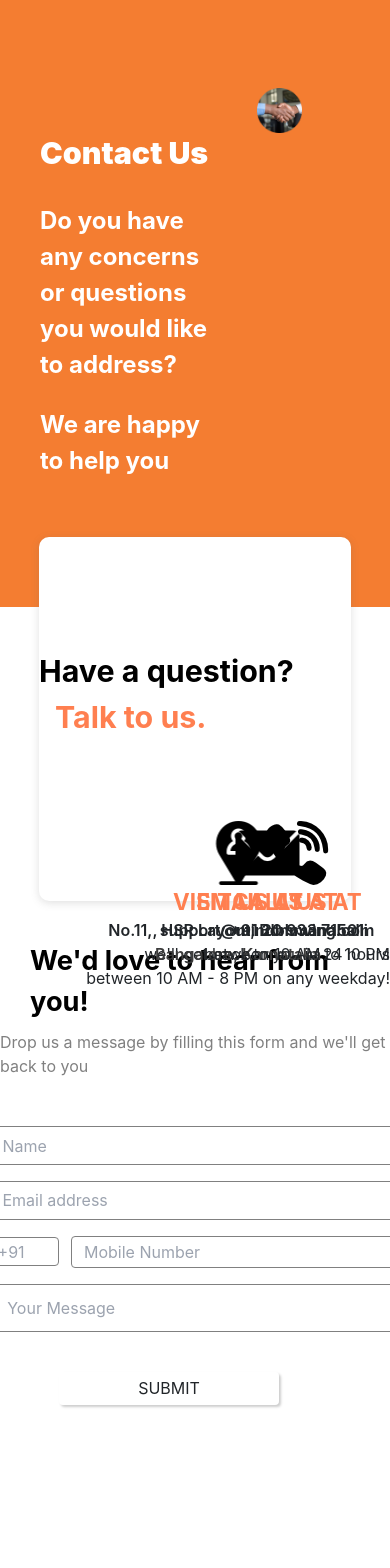
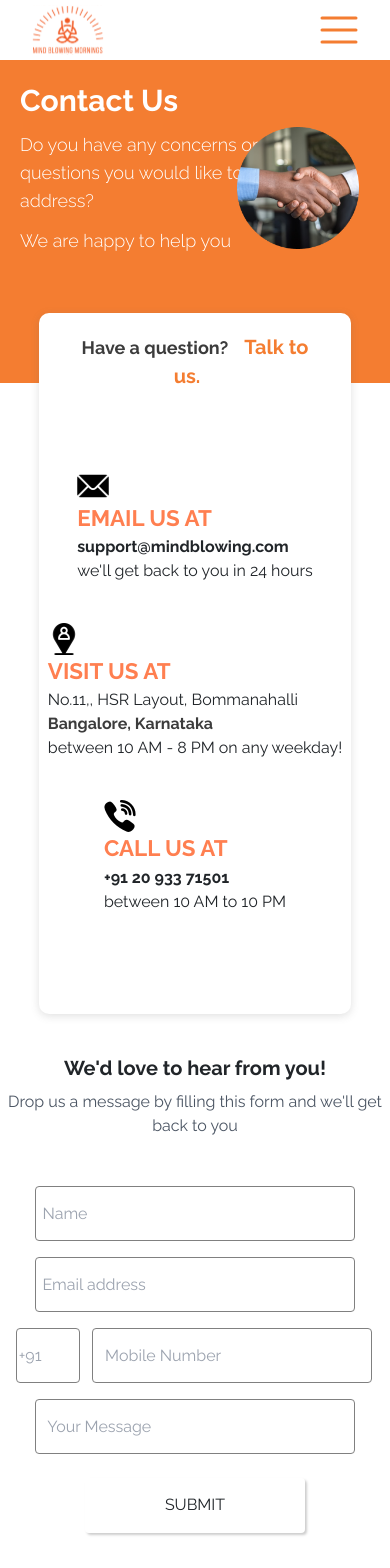
Before and after one commit to AndDev741/Mind-Blowing-Morning, a React (Vite) app: page /contact in a window 390 px wide. Shown: the top 1568 px of the page. Before the commit the page ends 1493 px from the top, so only its background shows below. Built offline with nearby package versions, Linux system fonts and the light colour scheme.

Commit message:
changes on the contact page layout

```diff
--- a/src/components/Hero/Hero.css
+++ b/src/components/Hero/Hero.css
@@ -22,6 +22,7 @@
   align-items: center;
   gap: 1rem;
   flex-direction: column;
+  background-image: url("../../assets/Background.png");
   background-repeat: no-repeat !important;
   background-size: cover !important;
   background-position: center;
--- a/src/components/navbar/MobileMenu.tsx
+++ b/src/components/navbar/MobileMenu.tsx
@@ -81,7 +81,7 @@ export default function MobileMenu(props: MobileMenuProps) {
             onClick={() => setOpen((prevState: boolean) => !prevState)}
             className="bg-slate-200 mb-4 py-1 w-36 pl-2 rounded"
           >
-            <Link to="contact" className="text-lg font-bold text-primaryOrange">
+            <Link to="/contact" className="text-lg font-bold text-primaryOrange">
               Contact Us
             </Link>
           </li>
--- a/src/components/navbar/Navbar.tsx
+++ b/src/components/navbar/Navbar.tsx
@@ -42,7 +42,7 @@ export default function Navbar() {
             </Link>
           </li>
           <li>
-            <Link to="contact" className="text-lg font-bold text-[#3C3C3C]">
+            <Link to="/contact" className="text-lg font-bold text-[#3C3C3C]">
               Contact Us
             </Link>
           </li>
--- a/src/pages/About.tsx
+++ b/src/pages/About.tsx
@@ -2,9 +2,12 @@
 import './About.css'
 import './../index.css'
 import Button from '../components/Buttons/Button'
+import Navbar from '../components/navbar/Navbar'
 
 export default function About() {
   return (
+    <>
+    <Navbar/>
     <div className='section w-full flex justify-center items-center'>
       <div className=" container  mt-3">
         <div className="impara flex justify-row ">
@@ -69,5 +72,6 @@ export default function About() {
         </div>
       </div>
     </div>
+    </>
   )
 }
--- a/src/pages/Community_Page/Community.tsx
+++ b/src/pages/Community_Page/Community.tsx
@@ -1,9 +1,10 @@
 import { Link } from "react-router-dom";
 import Button from "../../components/Buttons/Button";
+import Navbar from "../../components/navbar/Navbar";
 
 export default function Community() {
   return (<>
-
+  <Navbar/>
     <div className='section w-full flex justify-center items-center my-10'>
       <div className="container">
         <div className="flex">
--- a/src/pages/contactpage/Contact.tsx
+++ b/src/pages/contactpage/Contact.tsx
@@ -1,40 +1,42 @@
 import Button from '../../components/Buttons/Button'
+import Navbar from '../../components/navbar/Navbar'
 import './contact.css'
 
 export default function Contact() {
   return (
     <>
-      <div className="section  w-full">
-        <div className=" bg-[#F47D31] p-20 pb-32 px-10 flex w-full justify-center">
-          <div className="para font-bold" style={{ color: "white" }}>
-            <p><h1 className="my-8" style={{ fontSize: "1.9rem" }}>Contact Us</h1></p>
-            <p className="my-4" style={{ fontSize: "1.5rem" }}>Do you have any  concerns or questions you would like to address?</p>
-            <p className="" style={{ fontSize: "1.5rem" }}>We are happy to help you</p>
+    <Navbar/>
+      <div className="section font-mainFont  w-full">
+        <div className=" bg-[#F47D31] md:p-20 pb-32 xs:px-5  sm:px-10 flex w-full justify-center" id='headerContact'>
+          <div className="text-white para font-bold " >
+            <p><h1 className="text-3xl">Contact Us</h1></p>
+            <p className="font-ligth  xs:text-lg xs:py-3  ms:text-2xl">Do you have any  concerns or questions you would like to address?</p>
+            <p className="font-ligth xs:text-lg   md:text-2xl">We are happy to help you</p>
           </div>
           <div className="mx-12 my-2">
-            <img src="./src/pages/contactpage/Ellipse 86.png" alt="" />
+            <img src="./src/pages/contactpage/Ellipse 86.png" className='contactImage' alt="" />
           </div>
         </div>
         <div className=" flex justify-center flex-col w-[80%] mx-auto my-10 pb-20 bg-white Border" style={{boxShadow: "rgba(99, 99, 99, 0.2) 0px 2px 8px 0px",zIndex:"1", marginTop:"-70px"}}>
-          <div className=" m-auto mb-12 pt-28">
-            <p className=" font-bold mb-10"><span style={{color:"black",fontSize:"1.9rem"}}>Have a question?</span><span className="mx-3" style={{color:"coral",fontSize:"1.9rem"}}>Talk to us.</span></p>
+          <div className=" m-auto mb-12 xs:pt-5 xs:p-5 sm:pt-28">
+            <p className="text-center font-bold mb-10"><span className='xs:text-lg  sm:text-3xl'>Have a question?</span><span className="mx-3 xs:text-xl sm:text-3xl text-primaryOrange">Talk to us.</span></p>
           </div>
-          <div className=" flex justify-evenly mt-10">
-            <div className="contact">
-              <img src="./src/pages/contactpage/Mail.svg"  alt="" />
+          <div className=" flex xs:flex-col lg:flex-row sm:justify-evenly items-center xs:mt-0 sm:mt-10">
+            <div className=" xs:my-5 sm:my-0">
+              <img src="./src/pages/contactpage/Mail.svg" className='xs:w-[32px] sm:w-auto' alt="" />
               <p className=" font-bold"style={{color:"coral",fontSize:"1.4rem"}}>EMAIL US AT</p>
               <p className=' font-semibold'>support@mindblowing.com</p>
               <p> we'll get back to you in 24 hours</p>
             </div>
-            <div className="contact">
-            <img src="./src/pages/contactpage/Placeholder.svg" alt="" />
+            <div className=" xs:my-5 sm:my-0">
+            <img src="./src/pages/contactpage/Placeholder.svg" className='xs:w-[32px] sm:w-auto' alt="" />
             <p className=" font-bold" style={{color:"coral",fontSize:"1.4rem"}}>VISIT US AT</p>
-              <p className=' font-semibold'>No.11,, HSR Layout, Bommanahalli</p>
+              <p className='  '>No.11,, HSR Layout, Bommanahalli</p>
                  <span className=' font-semibold'> Bangalore, Karnataka</span>
               <p> between 10 AM - 8 PM on any weekday!</p>
             </div>
-            <div className="contact">
-            <img src="./src/pages/contactpage/Viber.svg" alt="" />
+            <div className=" xs:my-5 sm:my-0">
+            <img src="./src/pages/contactpage/Viber.svg" className='xs:w-[32px] sm:w-auto' alt="" />
             <p className=" font-bold"style={{color:"coral",fontSize:"1.4rem"}}>CALL US AT</p>
               <p className=' font-semibold'>+91 20 933 71501</p>
               <p>between 10 AM to 10 PM</p>
@@ -43,16 +45,18 @@ export default function Contact() {
         </div>
         <div className="flex justify-center flex-col my-10">
           <div className=" self-center">
-            <p className='mx-[30px]'style={{color:"black",fontSize:"1.7rem"}}><b>We'd love to hear from you!</b></p>
-            <p className='my-2'style={{color:"gray"}}>Drop us a message by filling this form and we'll get back to you</p>
+            <p className='text-center xs:text-xl sm:text-3xl'><b>We'd love to hear from you!</b></p>
+            <p className='my-2 text-gray-600 xs:text-xg text-center sm:text-lg' >Drop us a message by filling this form and we'll get back to you</p>
           </div>
-          <div className="self-center mt-10 mb-4">
-            <form>
-              <input type='text' placeholder='Name' className='input1'></input><br></br>
-              <input type='email' placeholder='Email address' className='input2'></input><br></br>
-              <input type='number'placeholder='+91' className='input91'></input><input type='number'placeholder='Mobile Number'className='inputnum'></input><br/>
-              <input type='text' placeholder='Your Message'className='input4' ></input><br/>
-              <Button className='button mx-16 my-4'>SUBMIT</Button>
+          <div className=" self-center mt-10 mb-3">
+            <form >
+              <input type='text' placeholder='Name' className='input1 mx-5 xs:h-[55px] md:h-auto'></input><br></br>
+              <input type='email' placeholder='Email address' className='input2 mx-5 xs:h-[55px] md:h-auto'></input><br></br>
+              <input type='number'placeholder='+91' className='input91 xs:h-[55px] md:h-auto'></input><input type='number'placeholder='Mobile Number'className='inputnum xs:h-[55px] md:h-auto'></input><br/>
+              <input type='text' placeholder='Your Message'className='input4 mx-5 xs:h-[55px] md:h-auto' ></input><br/>
+              <div className='flex justify-center'>
+              <Button className=' button xs:h-[55px] sm:h-auto  xs:my-2 sm:my-4'>SUBMIT</Button>
+              </div>
             </form>
           </div>
         </div>
--- a/src/pages/contactpage/contact.css
+++ b/src/pages/contactpage/contact.css
@@ -1,9 +1,4 @@
-div .contact{
-    display: flex;
-    flex-direction: column;
-    justify-content: space-between;
-    align-items: center;
-}
+
 .Border{
     border-radius: 10px;
 }
@@ -56,3 +51,106 @@ input[type="number"]::-webkit-inner-spin-button{
     -webkit-appearance:none;
     margin: 0;
 }
+
+@media screen and (max-width: 900px){
+    .contactImage{
+        position: absolute;
+        width: 122px;
+        right: 8%;
+        top: 15%;
+    }
+
+    .input1{
+        padding: 0.4rem;
+        width: 20rem;
+        font-size: 1rem;
+        margin-bottom:1rem ;
+        border: 1px solid grey;
+        border-radius: 4px;
+   }
+   .input2{
+       padding: 0.4rem;
+       width: 20rem;
+       font-size: 1rem;
+       border: 1px solid grey;
+       border-radius: 4px;
+       margin-bottom: 1rem;
+   }
+   .input91{
+       width: 4rem;
+       padding: .1rem;
+       border: 1px solid grey;
+       border-radius: 4px;
+       margin-left: 7%;
+   }
+   .inputnum{
+       margin-left: 12px;
+       padding-left: 12px;
+       padding-top: 3px;
+       padding-bottom: 3px;
+       border: 1px solid grey;
+       border-radius: 4px;
+       width: 280px;
+   }
+   .input4{
+       margin-top: 1rem;
+       border: 1px solid grey;
+       border-radius: 4px;
+       margin-bottom: 1rem;
+       /* padding-left: 5px; */
+       padding: 0.7rem;
+       width: 20rem;
+   }
+}
+
+
+@media screen and (max-width: 380px){
+    .contactImage{
+        position: absolute;
+        width: 80px;
+        right: 5%;
+        top: 23%;
+    }
+
+    .input1{
+        padding: 0.4rem;
+        width: 15rem;
+        font-size: 1rem;
+        margin-bottom:1rem ;
+        border: 1px solid grey;
+        border-radius: 4px;
+   }
+   .input2{
+       padding: 0.4rem;
+       width: 15rem;
+       font-size: 1rem;
+       border: 1px solid grey;
+       border-radius: 4px;
+       margin-bottom: 1rem;
+   }
+   .input91{
+       width: 3rem;
+       padding: .1rem;
+       border: 1px solid grey;
+       border-radius: 4px;
+       margin-left: 14%;
+   }
+   .inputnum{
+       margin-left: 12px;
+       padding-left: 12px;
+       padding-top: 3px;
+       padding-bottom: 3px;
+       border: 1px solid grey;
+       border-radius: 4px;
+       width: 180px;
+   }
+   .input4{
+       margin-top: 1rem;
+       border: 1px solid grey;
+       border-radius: 4px;
+       margin-bottom: 1rem;
+       /* padding-left: 5px; */
+       padding: 0.7rem;
+       width: 15rem;
+   }
+}
--- a/tailwind.config.js
+++ b/tailwind.config.js
@@ -11,7 +11,7 @@ export default {
       xl: "1281px",
       "2xl": "1536px",
     },
-
+    prefix: "tw-",
     extend: {
       screens: {
         mobile: '300px',
@@ -36,6 +36,9 @@ export default {
       fontFamily: {
         mainFont: "var(--font-raleway)",
       },
+      fontWeight: {
+        ligth :300,
+      },
     },
   },
   plugins: [],
```
